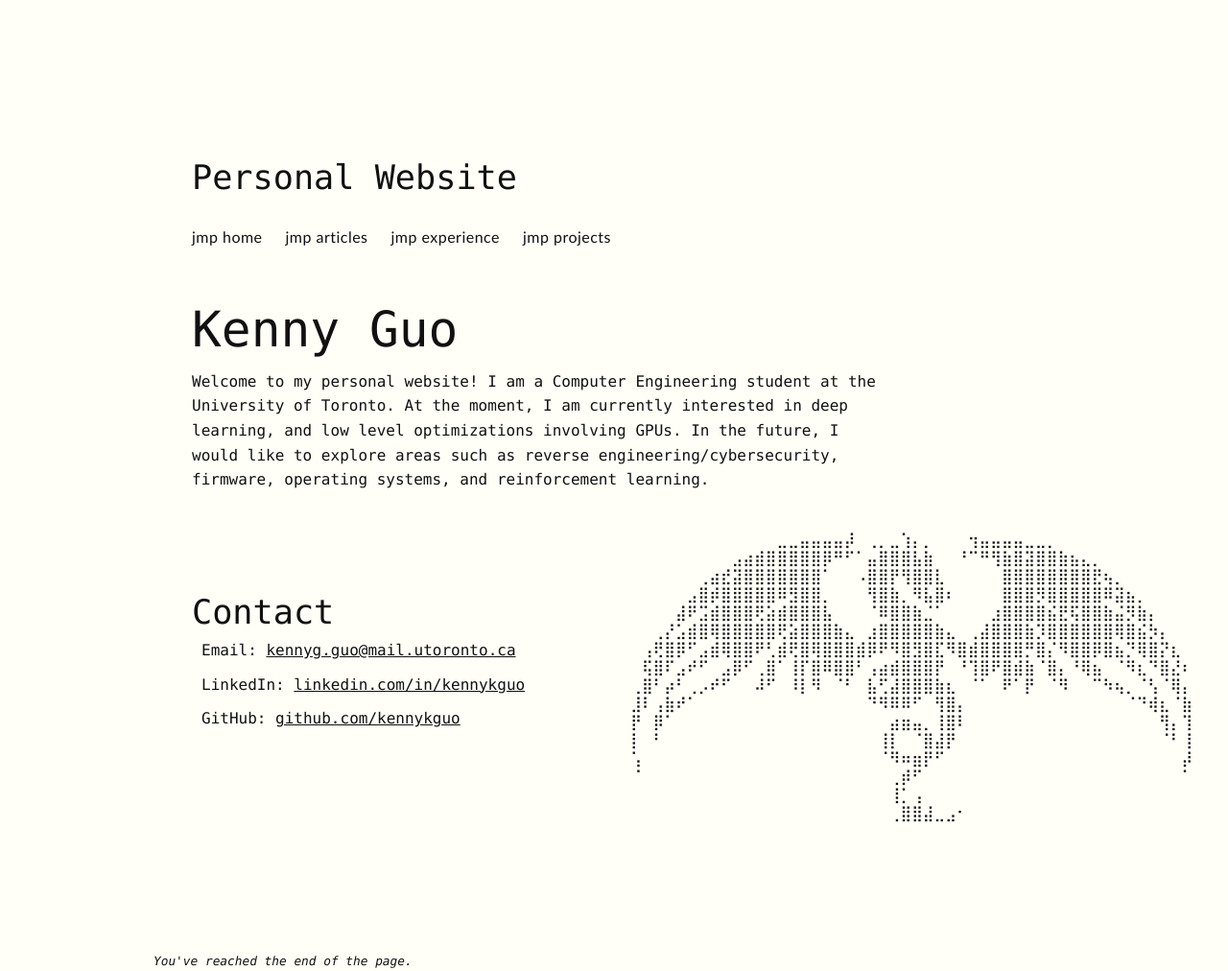
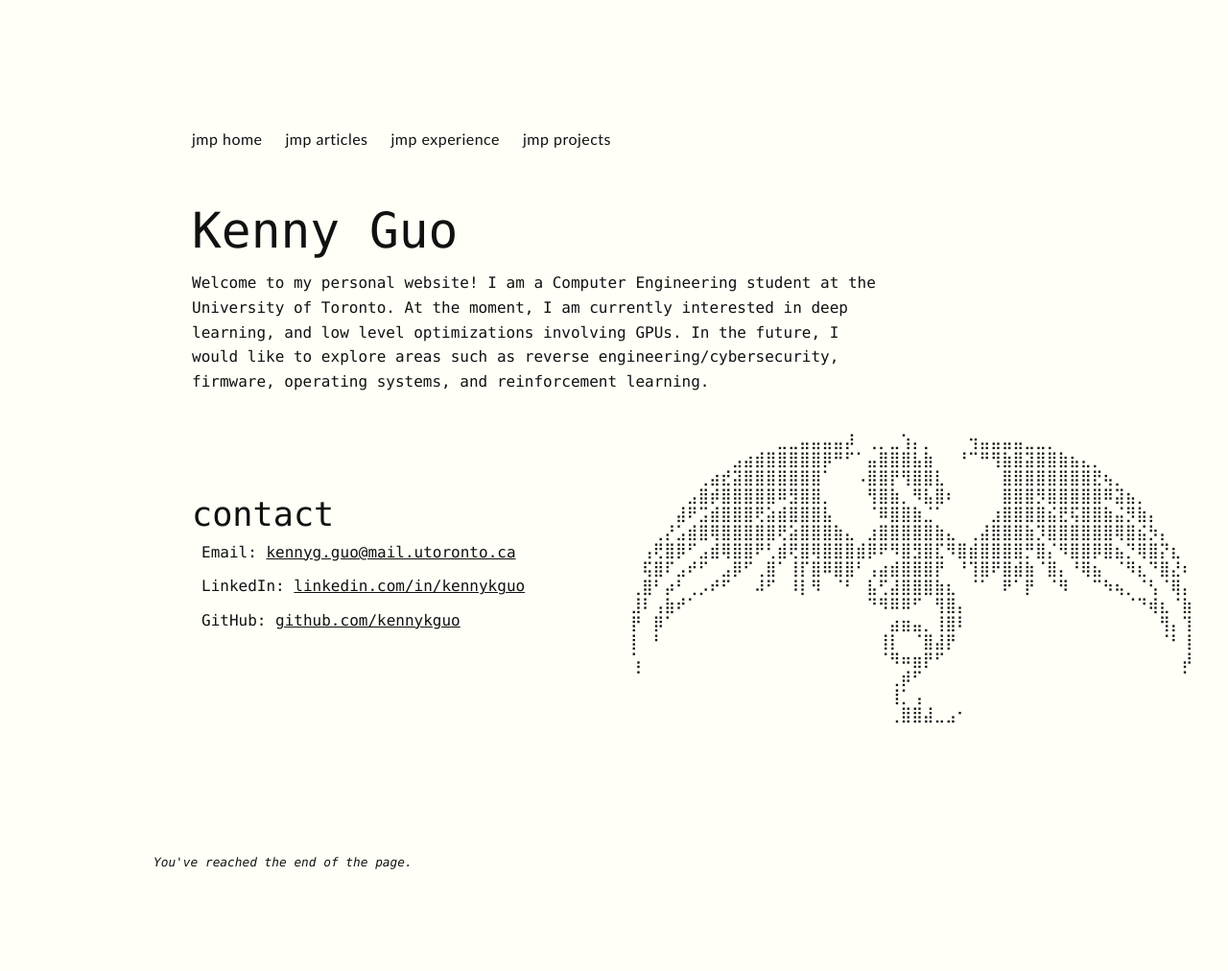
Before and after one commit to kennykguo/kennykguo.github.io, a Jekyll site: the page built from docs/index.html, in a window 1280 px wide. Shown: the whole page at 96% size. Built offline with Jekyll 4.4.1, drawn with Linux system fonts in a browser that asks for light colours; after the commit the page ends 980 px from its top, so only the background shows below that.

Commit message:
fixing typos

```diff
--- a/docs/_config.yml
+++ b/docs/_config.yml
@@ -1,7 +1,7 @@
 ###########
 # site.title
 
-title: "Personal Website"
+title: ""
 description: A minimal Jekyll theme
 url: "https://kennykguo.github.io"  # Replace with your GitHub Pages URL
 host: 0.0.0.0
--- a/docs/_includes/header.html
+++ b/docs/_includes/header.html
@@ -1,4 +1,4 @@
-<h2 class="title">{{site.title}}</h2>
+<!-- <h2 class="title">{{site.title}}</h2> -->
 <nav class="sans">
     <input class="menu-btn" type="checkbox" id="menu-btn" />
     <p><label class="menu-icon" for="menu-btn">Menu</label></p>
--- a/docs/index.html
+++ b/docs/index.html
@@ -5,7 +5,7 @@
 <p>Welcome to my personal website! I am a Computer Engineering student at the University of Toronto. At the moment, I am currently interested in deep learning, and low level optimizations involving GPUs. In the future, I would like to explore areas such as reverse engineering/cybersecurity, firmware, operating systems, and reinforcement learning. </p>
 <div class="container">
   <div class="contact-section">
-    <h2>Contact</h2>
+    <h2>contact</h2>
     <div>
       <p>
         Email: <a href="mailto:kennyg.guo@mail.utoronto.ca">kennyg.guo@mail.utoronto.ca</a>
```
Also changed, not shown: docs/_posts/2025-01-05-image-captioning-tutorial.md (+1 -1 lines).
